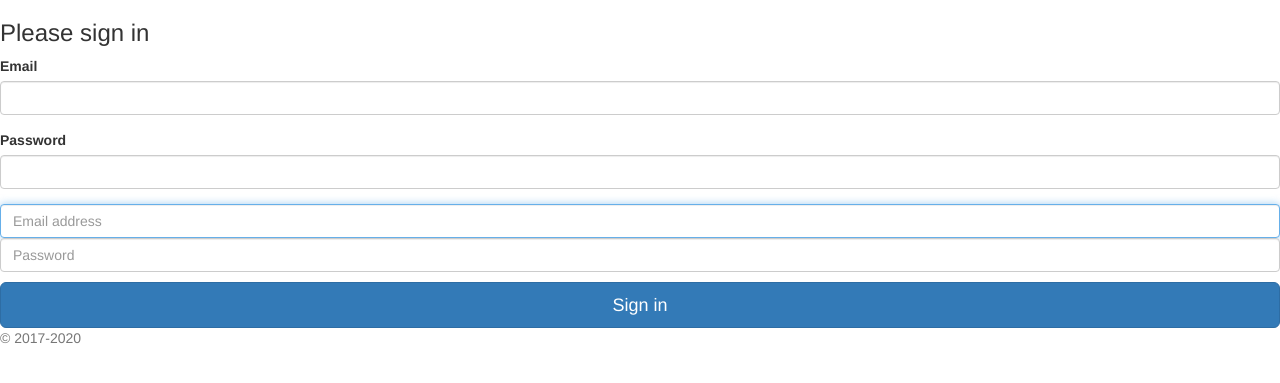
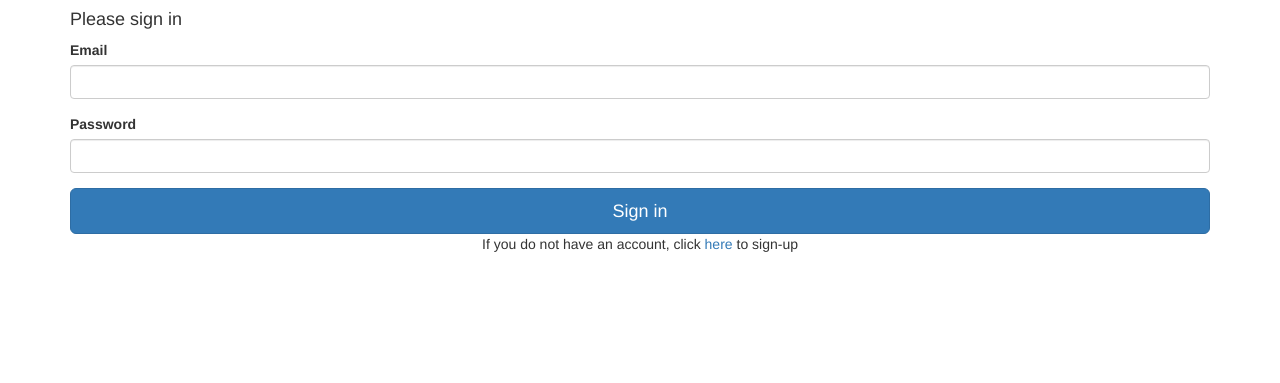
Before and after one commit to calvinhychu/Medication-Safety-Guideline-for-Geriatric, a Flask app: page /login in a window 1280 px wide. Shown: the top 383 px of the page. Run offline with Flask 2, Linux system fonts and the light colour scheme; parts of the project's set-up code (start-up, migrations or seed data) failed here and were passed over; some libraries are stand-ins or nearby versions.

Commit message:
updated login page

```diff
--- a/templates/login.html
+++ b/templates/login.html
@@ -1,85 +1,42 @@
 {% extends "bootstrap/base.html" %}
 {% import "bootstrap/wtf.html" as wtf %}
-<!doctype html>
-<html lang="en">
-  <head>
-    <meta charset="utf-8">
-    <meta name="viewport" content="width=device-width, initial-scale=1, shrink-to-fit=no">
-    <meta name="description" content="">
-    <meta name="author" content="Mark Otto, Jacob Thornton, and Bootstrap contributors">
-    <meta name="generator" content="Jekyll v4.0.1">
-    <title>Signin Template · Bootstrap</title>
+{% block title %}
+Login
+{% endblock %}
 
-    <link rel="canonical" href="https://getbootstrap.com/docs/4.5/examples/sign-in/">
+{% block styles %}
+{{super()}}
 
-    <!-- Bootstrap core CSS -->
-<link rel="stylesheet" href="https://stackpath.bootstrapcdn.com/bootstrap/4.5.0/css/bootstrap.min.css" integrity="sha384-9aIt2nRpC12Uk9gS9baDl411NQApFmC26EwAOH8WgZl5MYYxFfc+NcPb1dKGj7Sk" crossorigin="anonymous">
 
+<link rel="stylesheet" href="{{url_for('.static', filename='signin.css')}}">
 <style>
-      .bd-placeholder-img {
-        font-size: 1.125rem;
-        text-anchor: middle;
-        -webkit-user-select: none;
-        -moz-user-select: none;
-        -ms-user-select: none;
-        user-select: none;
+  .msg {
+    text-align: center;
+    color: red;
   }
-
-      @media (min-width: 768px) {
-        .bd-placeholder-img-lg {
-          font-size: 3.5rem;
-        }
+  .sign-up {
+    text-align: center;
   }
   </style>
-    <!-- Custom styles for this template -->
-        <link rel= "stylesheet" type= "text/css" href= "{{ url_for('static',filename='css/signin.css') }}">
-  </head>
-  <body class="text-center">
-    <nav class="navbar navbar-expand-md navbar-dark bg-dark fixed-top">
-  <a class="navbar-brand" href="#">Navbar</a>
-  <button class="navbar-toggler" type="button" data-toggle="collapse" data-target="#navbarsExampleDefault" aria-controls="navbarsExampleDefault" aria-expanded="false" aria-label="Toggle navigation">
-    <span class="navbar-toggler-icon"></span>
-  </button>
-
-  <div class="collapse navbar-collapse" id="navbarsExampleDefault">
-    <ul class="navbar-nav mr-auto">
-      <li class="nav-item active">
-        <a class="nav-link" href="#">Home <span class="sr-only">(current)</span></a>
-      </li>
-      <li class="nav-item">
-        <a class="nav-link" href="#">Link</a>
-      </li>
-      <li class="nav-item">
-        <a class="nav-link disabled" href="#" tabindex="-1" aria-disabled="true">Disabled</a>
-      </li>
-      <li class="nav-item dropdown">
-        <a class="nav-link dropdown-toggle" href="#" id="dropdown01" data-toggle="dropdown" aria-haspopup="true" aria-expanded="false">Dropdown</a>
-        <div class="dropdown-menu" aria-labelledby="dropdown01">
-          <a class="dropdown-item" href="#">Action</a>
-          <a class="dropdown-item" href="#">Another action</a>
-          <a class="dropdown-item" href="#">Something else here</a>
-        </div>
-      </li>
-    </ul>
-  </div>
-</nav>
+{% endblock %}
 
 {% block content %}
-    <form action="" method="post" class="form-signin" role="form">
-  <h1 class="h3 mb-3 font-weight-normal">Please sign in</h1>
-  {{ wtf.quick_form(form) }}
-  <label for="inputEmail" class="sr-only">Email address</label>
-  <input type="email" id="inputEmail" class="form-control" placeholder="Email address" required autofocus>
-  <label for="inputPassword" class="sr-only">Password</label>
-  <input type="password" id="inputPassword" class="form-control" placeholder="Password" required>
-  <div class="checkbox mb-3">
-  </div>
+    <div class="container">
+
+      <form class="form-signin" method="POST" action="/login">
+        <h4 class="form-signin-heading">Please sign in</h4>
+        {{ form.hidden_tag() }}
+        {{ wtf.form_field(form.email) }}
+        {{ wtf.form_field(form.password) }}
         <button class="btn btn-lg btn-primary btn-block" type="submit">Sign in</button>
-  <p class="mt-5 mb-3 text-muted">&copy; 2017-2020</p>
       </form>
+      <p class="sign-up">If you do not have an account, click <a href="/register">here</a> to sign-up</p>
+    {% with messages = get_flashed_messages() %}
+      {% if messages %}
+          {% for msg in messages %}
+              <h4 class="msg">{{msg}}</h4>
+          {% endfor %}
+      {% endif %}
+    {% endwith %}
+    </div> <!-- /container -->
 {% endblock %}
-<script src="https://code.jquery.com/jquery-3.5.1.slim.min.js" integrity="sha384-DfXdz2htPH0lsSSs5nCTpuj/zy4C+OGpamoFVy38MVBnE+IbbVYUew+OrCXaRkfj" crossorigin="anonymous"></script>
-<script src="https://cdn.jsdelivr.net/npm/popper.js@1.16.0/dist/umd/popper.min.js" integrity="sha384-Q6E9RHvbIyZFJoft+2mJbHaEWldlvI9IOYy5n3zV9zzTtmI3UksdQRVvoxMfooAo" crossorigin="anonymous"></script>
-<script src="https://stackpath.bootstrapcdn.com/bootstrap/4.5.0/js/bootstrap.min.js" integrity="sha384-OgVRvuATP1z7JjHLkuOU7Xw704+h835Lr+6QL9UvYjZE3Ipu6Tp75j7Bh/kR0JKI" crossorigin="anonymous"></script>
-</body>
-</html>
```
Lines whose indentation alone changed are shown as unchanged.
